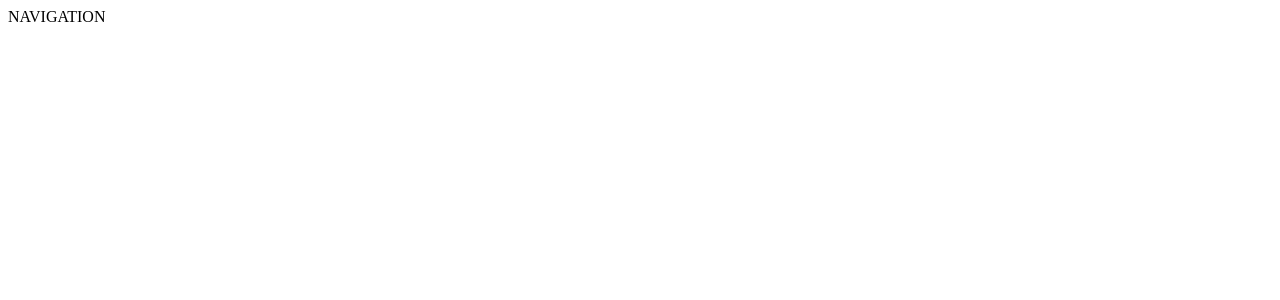
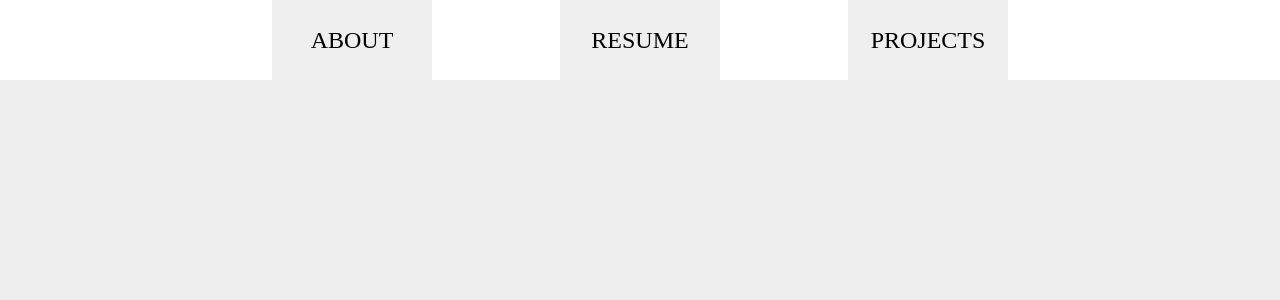
Before and after one commit to luigilake/personal-website, a React app: page / in a window 1280 px wide. Shown: the top 300 px of the page. Built offline with nearby package versions, Linux system fonts and the light colour scheme; the HTML template or start-up script is replaced by a standard one.

Commit message:
initialize navbar with styling

```diff
--- a/src/assets/styles/App.scss
+++ b/src/assets/styles/App.scss
@@ -1,4 +1,46 @@
-h1 {
-  font-family: Helvetica;
-  font-weight: 200;
+@import url('https://fonts.googleapis.com/css?family=Cardo|Open+Sans');
+
+body {
+  margin: 0%;
 }
+
+#root {
+  background: #eeeeee;
+  height: 100rem;
+  width: 100%;
+}
+
+.navigation {
+  background: #ffffff;
+  height: 5rem;
+  display: flex;
+  justify-content: center;
+}
+
+.navigation-button {
+  font-size: 1.5rem;
+  padding: 0%;
+  border: none;
+  margin: 0% 5%;
+  font-family: 'Futura', serif;
+  width: 10rem;
+  transition-duration: 0.5s;
+}
+
+.navigation-button:hover {
+  color: #4f7e41;
+  // font-size: 2.2rem;
+}
+
+@media only screen and (max-width: 790px) {
+  .navigation-button {
+    font-size: 1rem;
+    margin: 0%;
+    font-family: 'Futura', serif;
+    width: 7rem;
+  }
+
+  .navigation {
+    height: 4rem;
+  }
+}
--- a/src/react/containers/NavBar.js
+++ b/src/react/containers/NavBar.js
@@ -1,5 +1,6 @@
 import React, { Component } from 'react';
 import { Link } from 'react-router';
+import Headroom from 'react-headroom';
 
 class NavBar extends Component {
   constructor(props){
@@ -8,11 +9,16 @@ class NavBar extends Component {
   }
 
   render(){
+    let buttonClass = 'navigation-button'
     return(
       <div>
-        <div>
-          NAVIGATION
-        </div>
+        <Headroom>
+          <div className='navigation'>
+            <button className={buttonClass} >ABOUT</button>
+            <button className={buttonClass} >RESUME</button>
+            <button className={buttonClass} >PROJECTS</button>
+          </div>
+        </Headroom>
         {this.props.children}
       </div>
     )
```
Also changed, not shown: package.json (+4 -3 lines), 1 other file (tests, documents, lock files or other folders).
